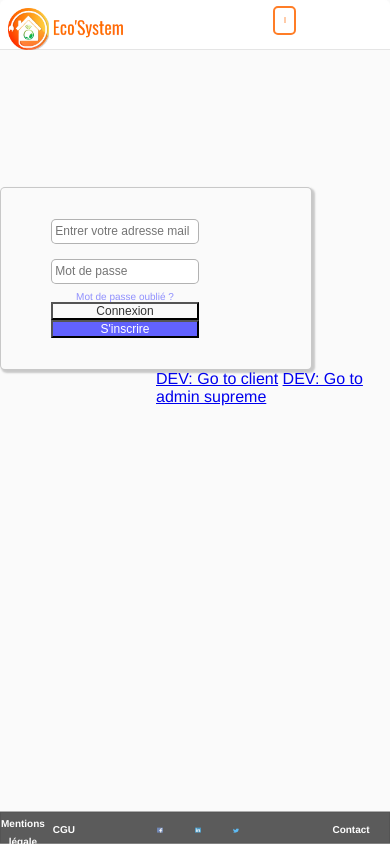
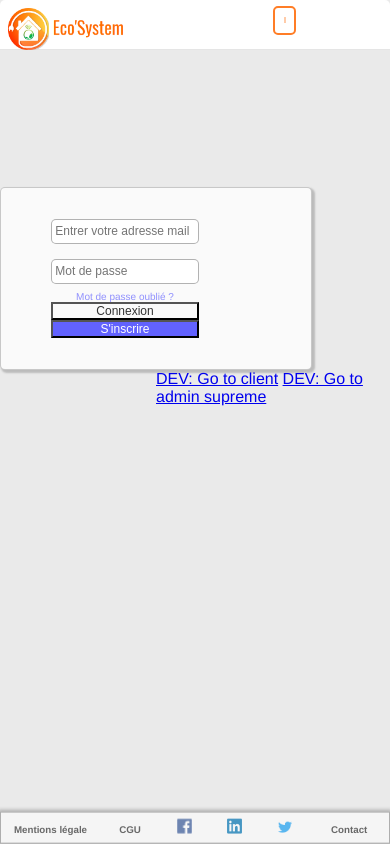
Before and after one commit to Miambox/Ecosystem, a PHP site: page /Ecosystem/ in a window 390 px wide. Run offline with PHP 8.4, Linux system fonts and the light colour scheme; some libraries are stand-ins or nearby versions.

Commit message:
ADD [FRONT] nouvelle couleur footer, body et ajout des modications de couleur concernant ce commit aux autres interfaces

```diff
--- a/Ecosystem/app/vues/client/header.php
+++ b/Ecosystem/app/vues/client/header.php
@@ -10,6 +10,7 @@
     <link rel="stylesheet" href="<?=ROOT_URL?>static/css/client/login/login-mobile.css">
     <!-- footer -->
     <link rel="stylesheet" href="<?=ROOT_URL?>static/css/client/footer/footer-desktop.css">
+    <link rel="stylesheet" href="<?=ROOT_URL?>static/css/client/footer/footer-mobile.css">
     <!-- barre de navigation client -->
     <link rel="stylesheet" href="<?=ROOT_URL?>static/css/client/barre-de-navigation/navbar-client-desktop.css">
     <link rel="stylesheet" href="<?=ROOT_URL?>static/css/client/barre-de-navigation/navbar-client-mobile.css">
--- a/Ecosystem/static/css/client/body.css
+++ b/Ecosystem/static/css/client/body.css
@@ -1,5 +1,5 @@
 body {
-    background: #FAFAFA;
+    background: #EAEAEA;
     color: #333;
     font-family: "HelveticaNeue-Light", "Helvetica Neue Light", "Helvetica Neue", Helvetica, Arial, "Lucida Grande", sans-serif;
     height: auto !important;
--- a/Ecosystem/static/css/client/capteurs/card-capteur-desktop.css
+++ b/Ecosystem/static/css/client/capteurs/card-capteur-desktop.css
@@ -16,6 +16,7 @@
     border: solid 1px #FFD006;
     padding: 1%;
     color: #FFD006;
+    background-color: #FAFAFA;
     border-top-right-radius: 5px;
     border-bottom-right-radius: 5px;
   }
@@ -26,6 +27,7 @@
   }
   .container-resume-piece > .resume-piece {
     width: 80%;
+    background-color: #FAFAFA;
     height: 250px;
     display: flex;
     flex-direction: row;
--- a/Ecosystem/static/css/client/footer/footer-desktop.css
+++ b/Ecosystem/static/css/client/footer/footer-desktop.css
@@ -1,14 +1,17 @@
+/*CONTAINER PRINCIPAL DU FOOTER*/
 footer {
   margin:0;
   width: 100%;
   height: auto;
-  background-color: rgba(0,0,0,0.9);
+  background-color: #FAFAFA;
   opacity: 0.7;
   border: solid 0.5px rgba(0,0,0,0.4);
+  box-shadow: 0px 0px 4px 2px rgba(0,0,0,0.4);
   position: sticky;
   bottom: 0;
   top: 100%;
 }
+  /*Le footer contient une liste*/
   footer > ul {
     display: flex;
     height: 30px;
@@ -24,26 +27,17 @@ footer {
       text-align: -moz-center;
       width: 20%;
     }
-
     footer > ul > li:hover {
       height: 100%;
       box-shadow: 0px 0px 4px 2px black;
     }
-
-    footer > ul > li:nth-of-type(1) { text-align: center;; flex-basis: 10%; }
+    footer > ul > li:nth-of-type(1) { text-align: center; flex-basis: 10%; }
     footer > ul > li:nth-of-type(2) { text-align: center; flex-basis: 10%; margin-right: 15%;}
     footer > ul > li:nth-of-type(3) { text-align: center; flex-basis: 10%; }
     footer > ul > li:nth-of-type(4) { text-align: center; flex-basis: 10%; }
     footer > ul > li:nth-of-type(5) { text-align: center; flex-basis: 10%; margin-right: 15%;}
     footer > ul > li:nth-of-type(6) { text-align: center; flex-basis: 20%;}
-
-      footer > ul > li > a {
-        text-decoration: none;
-        color: white;
-        font-size: 10px;
-        font-weight: 600;
-      }
-
+      /*Menu déroulant pour les contacts*/
       footer > ul > li:nth-of-type(6) > ul{
         width: 20%;
         display: none;
@@ -51,7 +45,7 @@ footer {
         position: absolute;
         bottom: 100%;
         right:0%;
-        background-color: rgba(0,0,0,0.9);
+        background-color: #FAFAFA;
         opacity: 0.7;
         padding: 0;
         margin:0;
@@ -64,3 +58,10 @@ footer {
           padding: 2%;
 
         }
+      /*Configuration des liens de redirection*/
+      footer > ul > li > a {
+        text-decoration: none;
+        color: rgba(0,0,0,0.8);
+        font-size: 10px;
+        font-weight: 800;
+      }
--- /dev/null
+++ b/Ecosystem/static/css/client/footer/footer-mobile.css
@@ -0,0 +1,31 @@
+/*PORTABLE GENERAL MODE PORTRAIT*/
+@media only screen and (max-width: 768px) and (orientation: PORTRAIT) {
+  footer > ul > li:nth-of-type(1) { flex-basis: 25%; }
+  footer > ul > li:nth-of-type(2) { flex-basis: 15%; margin-right: 0}
+  footer > ul > li:nth-of-type(3) { flex-basis: 12.5%; }
+  footer > ul > li:nth-of-type(4) { flex-basis: 12.5%; }
+  footer > ul > li:nth-of-type(5) { flex-basis: 12.5%; margin-right: 0;}
+  footer > ul > li:nth-of-type(6) { flex-basis: 20%;}
+  footer > ul > li > a {
+    font-size: 2.5vw;
+  }
+  footer > ul > li > a > img {
+    width: 30%;
+  }
+}
+
+/*PORTABLE GENERAL MODE PAYSAGE*/
+@media only screen and (max-width : 768px) and (orientation: landscape) {
+  footer > ul > li:nth-of-type(1) { flex-basis: 25%; }
+  footer > ul > li:nth-of-type(2) { flex-basis: 15%; margin-right: 0}
+  footer > ul > li:nth-of-type(3) { flex-basis: 12.5%; }
+  footer > ul > li:nth-of-type(4) { flex-basis: 12.5%; }
+  footer > ul > li:nth-of-type(5) { flex-basis: 12.5%; margin-right: 0;}
+  footer > ul > li:nth-of-type(6) { flex-basis: 20%;}
+  footer > ul > li > a {
+    font-size: 2vw;
+  }
+  footer > ul > li > a > img {
+    width: 20%;
+  }
+}
--- a/Ecosystem/static/css/client/pieces/card-piece-desktop.css
+++ b/Ecosystem/static/css/client/pieces/card-piece-desktop.css
@@ -15,6 +15,7 @@
     display: flex;
     flex-direction: row;
     flex-wrap: wrap;
+    background-color: #FAFAFA;
     border: solid 1px rgba(0,0,0,0.2);
     border-radius: 5px;
     box-shadow: 1px 1px 2px 2px rgba(0,0,0,0.3);
@@ -41,6 +42,7 @@
       border: solid 1px #FFB870;
       padding: 2%;
       color: #FFB870;
+      background-color: #FAFAFA;
       border-top-right-radius: 5px;
       border-bottom-right-radius: 5px;
     }
```
